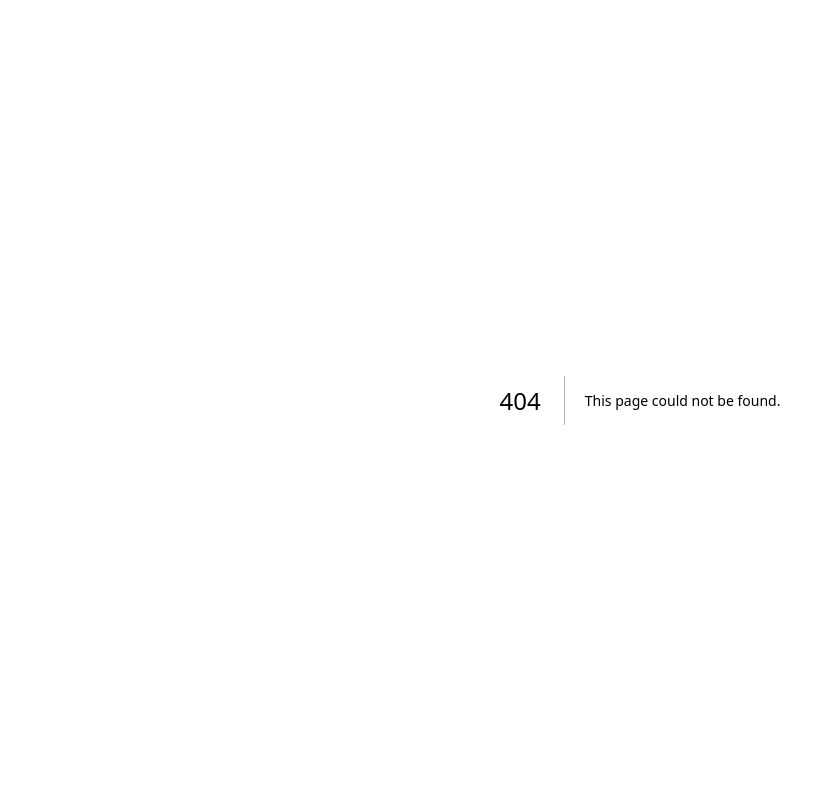
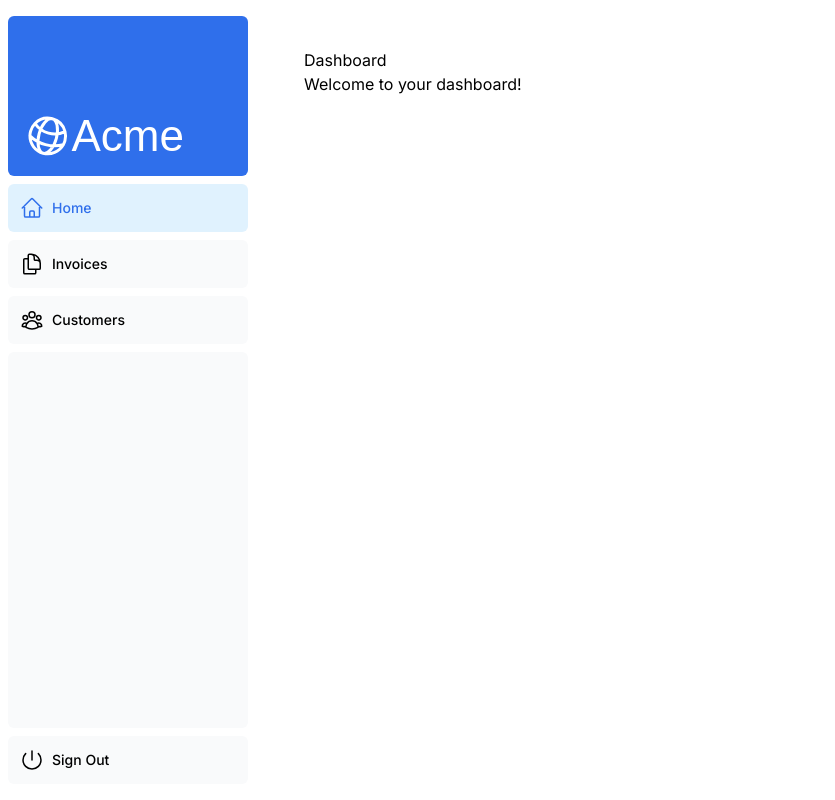
Before and after one commit to razor322/nextjs-dashboard, a Next.js app: page /dashboard in a window 1280 px wide. Before the commit this address had no page. Shown: the whole page, without its empty margins (0-835 px from the left). Built offline with nearby package versions, Linux system fonts and the light colour scheme; a web font is replaced by a local one.

Commit message:
feat(dashboard): scaffold initial layout and pages

```diff
--- /dev/null
+++ b/app/dashboard/customers/page.tsx
@@ -0,0 +1,7 @@
+export default function Page() {
+  return (
+    <div>
+      <p>Customers Page</p>
+    </div>
+  );
+}
--- /dev/null
+++ b/app/dashboard/invoices/page.tsx
@@ -0,0 +1,7 @@
+export default function Page() {
+  return (
+    <div>
+      <p>Invoices Page</p>
+    </div>
+  );
+}
--- /dev/null
+++ b/app/dashboard/layout.tsx
@@ -0,0 +1,12 @@
+import SideNav from "@/app/ui/dashboard/sidenav";
+
+export default function Layout({ children }: { children: React.ReactNode }) {
+  return (
+    <div className="flex h-screen flex-col md:flex-row md:overflow-hidden">
+      <div className="w-full flex-none md:w-64">
+        <SideNav />
+      </div>
+      <div className="flex-grow p-6 md:overflow-y-auto md:p-12">{children}</div>
+    </div>
+  );
+}
--- /dev/null
+++ b/app/dashboard/page.tsx
@@ -0,0 +1,8 @@
+export default function Page() {
+  return (
+    <div>
+      <h1>Dashboard</h1>
+      <p>Welcome to your dashboard!</p>
+    </div>
+  );
+}
--- a/app/ui/dashboard/nav-links.tsx
+++ b/app/ui/dashboard/nav-links.tsx
@@ -1,35 +1,46 @@
+"use client";
 import {
   UserGroupIcon,
   HomeIcon,
   DocumentDuplicateIcon,
-} from '@heroicons/react/24/outline';
-
+} from "@heroicons/react/24/outline";
+import Link from "next/link";
+import { usePathname } from "next/navigation";
+import clsx from "clsx";
 // Map of links to display in the side navigation.
 // Depending on the size of the application, this would be stored in a database.
 const links = [
-  { name: 'Home', href: '/dashboard', icon: HomeIcon },
+  { name: "Home", href: "/dashboard", icon: HomeIcon },
   {
-    name: 'Invoices',
-    href: '/dashboard/invoices',
+    name: "Invoices",
+    href: "/dashboard/invoices",
     icon: DocumentDuplicateIcon,
   },
-  { name: 'Customers', href: '/dashboard/customers', icon: UserGroupIcon },
+  { name: "Customers", href: "/dashboard/customers", icon: UserGroupIcon },
 ];
 
 export default function NavLinks() {
+  const pathname = usePathname();
+  // If the current path matches the link's href, we can add a special styling to
+  // indicate that it's the current page.
+  // In a real application, you might want to use a more robust way of checking
+  // this, especially if your paths have dynamic segments.
   return (
     <>
       {links.map((link) => {
         const LinkIcon = link.icon;
         return (
-          <a
+          <Link
             key={link.name}
             href={link.href}
-            className="flex h-[48px] grow items-center justify-center gap-2 rounded-md bg-gray-50 p-3 text-sm font-medium hover:bg-sky-100 hover:text-blue-600 md:flex-none md:justify-start md:p-2 md:px-3"
+            className={clsx(
+              "flex h-[48px] grow items-center justify-center gap-2 rounded-md bg-gray-50 p-3 text-sm font-medium hover:bg-sky-100 hover:text-blue-600 md:flex-none md:justify-start md:p-2 md:px-3",
+              { "bg-sky-100 text-blue-600": pathname === link.href }
+            )}
           >
             <LinkIcon className="w-6" />
             <p className="hidden md:block">{link.name}</p>
-          </a>
+          </Link>
         );
       })}
     </>
```
